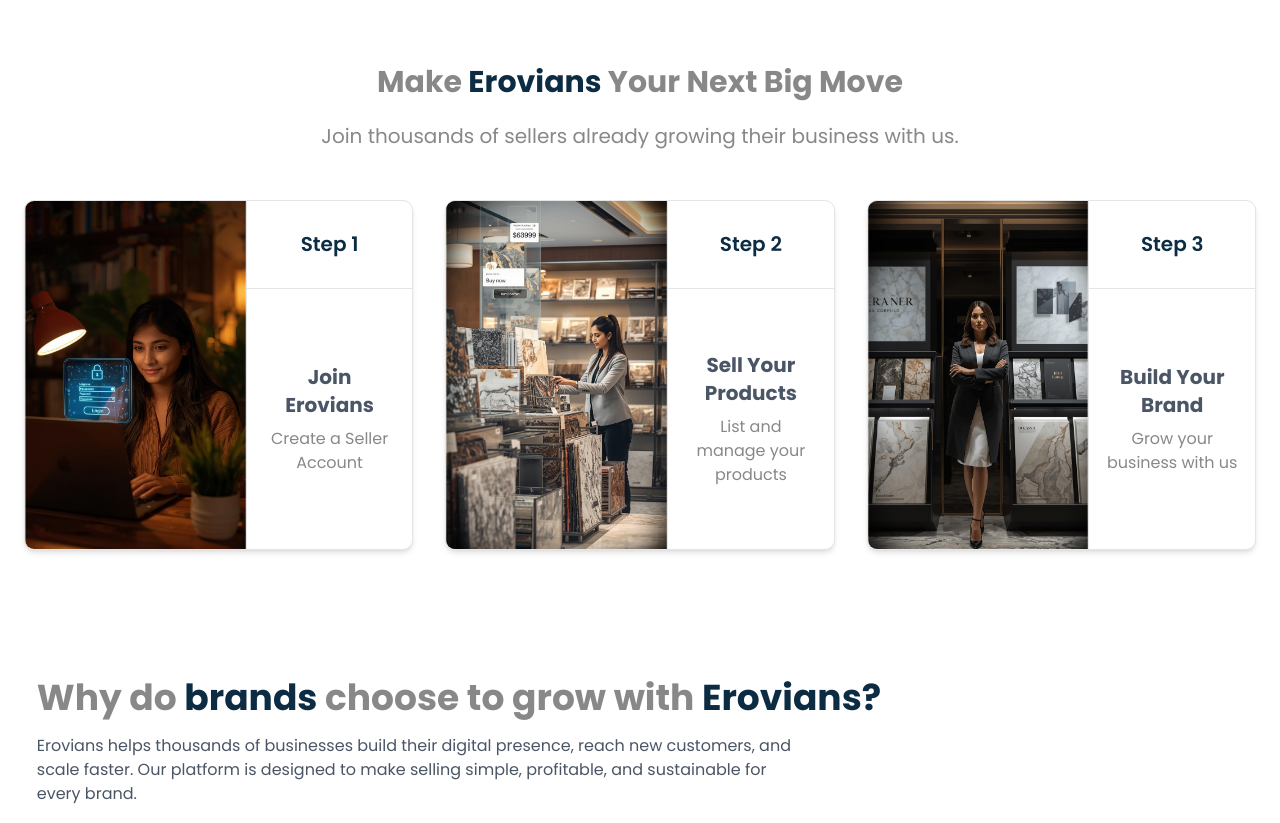
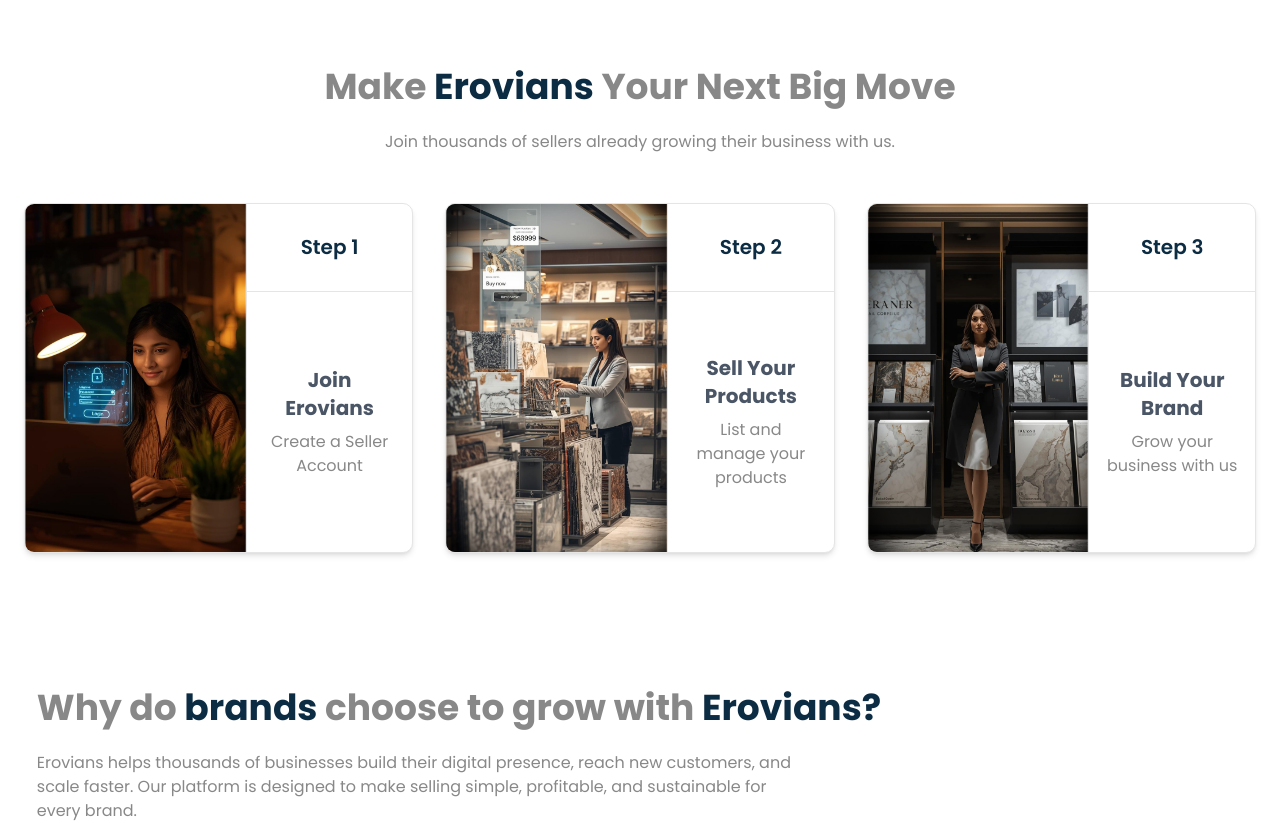
Before and after one commit to erovians/Erovians, a React (Vite) app in the folder seller/: page / in a window 1280 px wide. Shown: the part 820-1643 px from the top of the page. Built offline with nearby package versions, Linux system fonts and the light colour scheme.

Commit message:
fixed some minor suggestions in hom epage

```diff
--- a/seller/src/components/web/Carousel/CarouselMain.jsx
+++ b/seller/src/components/web/Carousel/CarouselMain.jsx
@@ -52,7 +52,7 @@
           <h1 className="mb-4">
             <span className="text-blue">Seller </span>Success Stories
           </h1>
-          <p className="  mb-6" >
+          <p className=" mb-6" >
             14 Lakh+ sellers trust Erovians for their online business. Now its your turn to take big move with Erovians.
           </p>
           <button className="px-6 border flex gap-2 py-3 bg-blue text-white rounded-md shadow hover:bg-white hover:text-blue hover:border-blue transition cursor-pointer">
--- a/seller/src/components/web/WhySellersLove/WhySellersLove.jsx
+++ b/seller/src/components/web/WhySellersLove/WhySellersLove.jsx
@@ -82,11 +82,11 @@
   return (
     <section className="w-[98%] m-auto px-6 py-5 sm:py-16">
       {/* Top Heading */}
-      <div className="text-center md:text-left mb-12">
-        <h2 className="text-3xl md:text-4xl font-bold text-grey">
+      <div className="text-center md:text-left mb-12 rich-text">
+        <h1 className="">
           Why do <span className="text-blue">brands</span> choose to grow with{" "}
           <span className="text-blue">Erovians?</span>
-        </h2>
+        </h1>
         <p className="mt-4 text-gray-600 max-w-3xl">
           Erovians helps thousands of businesses build their digital presence,
           reach new customers, and scale faster. Our platform is designed to
--- a/seller/src/index.css
+++ b/seller/src/index.css
@@ -43,5 +43,11 @@
   font-size: 30px; font-weight: bold; color: var(--color-grey);
 }
 .rich-text p {
-  font-size: 20px; color: var(--color-grey);
+  font-size: 16px; color: var(--color-grey);
+
 }
+@media (min-width: 768px) {
+  .rich-text h1 {
+    font-size: 36px;
+  }
+}
```
